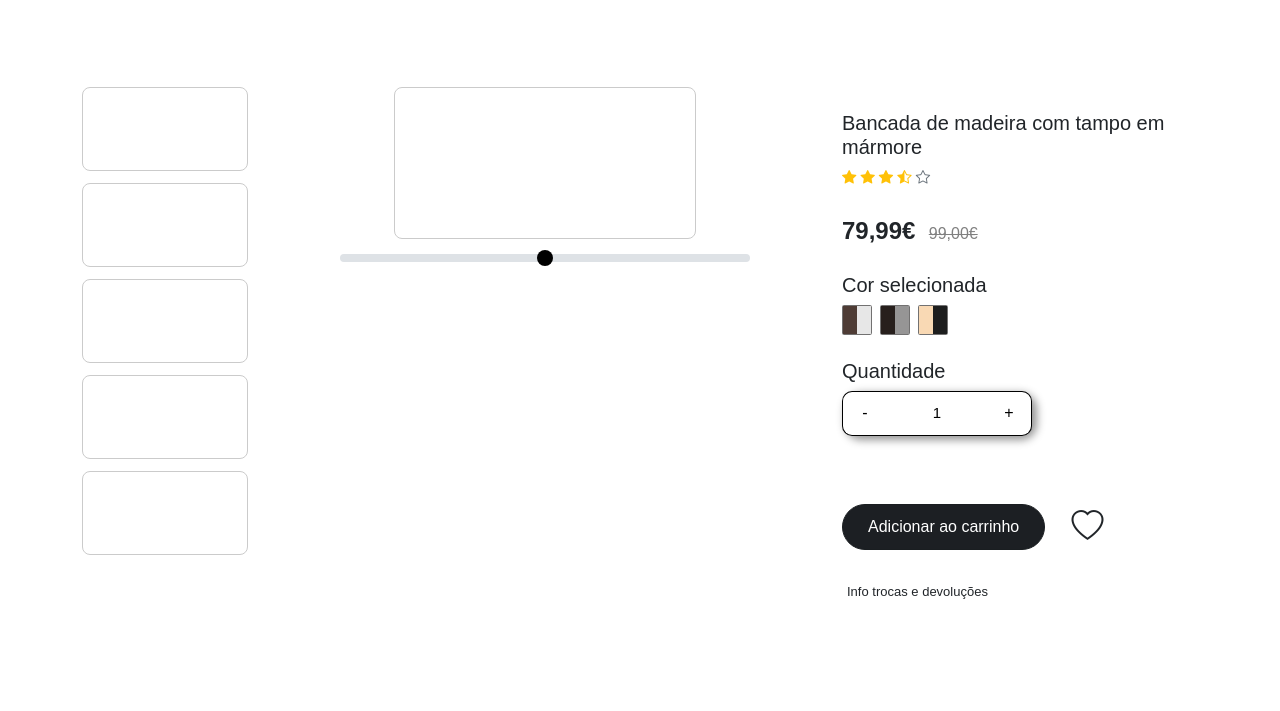
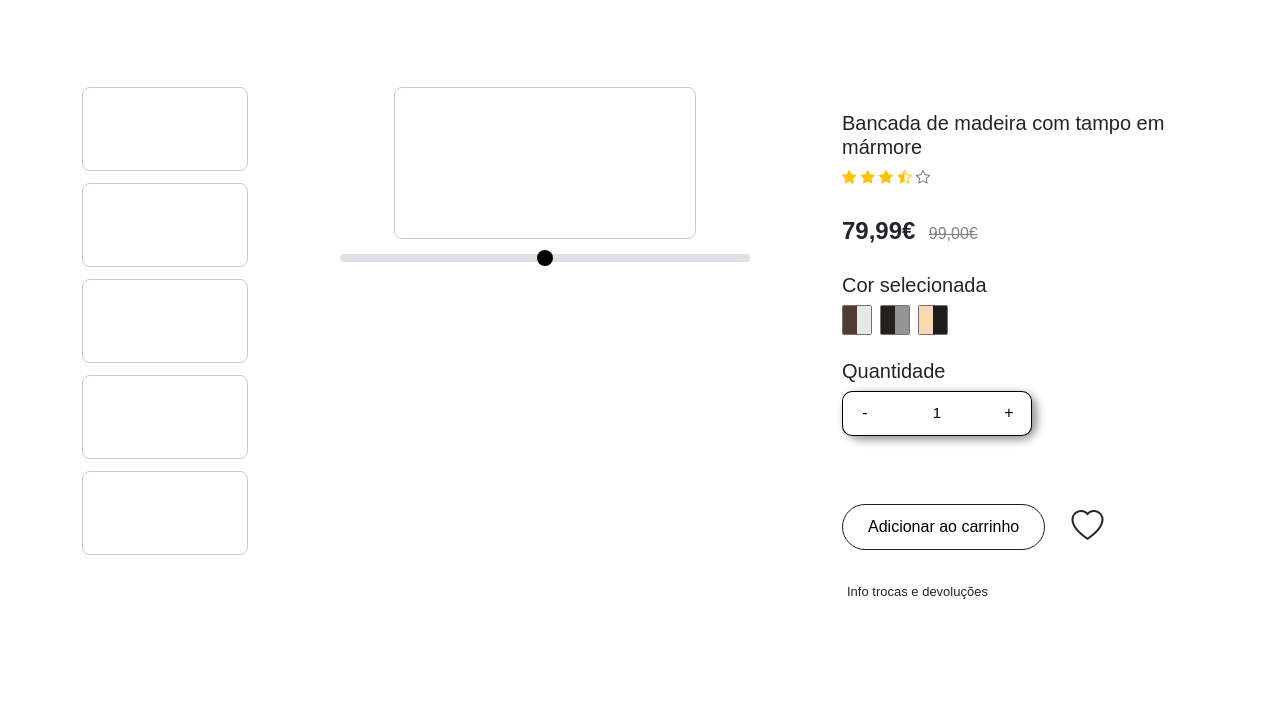
Before and after one commit to gabriel99vieira/sgi-1s-2a-blender, a plain HTML site: page website/produto.html in a window 1280 px wide. In both pictures the pointer is over the button "Adicionar ao carrinho". Shown: the part 89-800 px from the top of the page. Drawn offline with nearby package versions, Linux system fonts and the light colour scheme.

Commit message:
estado do botão adicionar ao carrinho

```diff
--- a/website/css/global.css
+++ b/website/css/global.css
@@ -265,8 +265,15 @@ body {
 }
 
 .add-cart {
+    transition: 200ms;
     border-radius: 154px;
     padding: 10px 25px 10px 25px;
+}
+
+.add-cart:hover {
+    background-color: white;
+    color: #000;
+    /* font-weight: bold; */
 }
 
 .add-cart-section {
```
